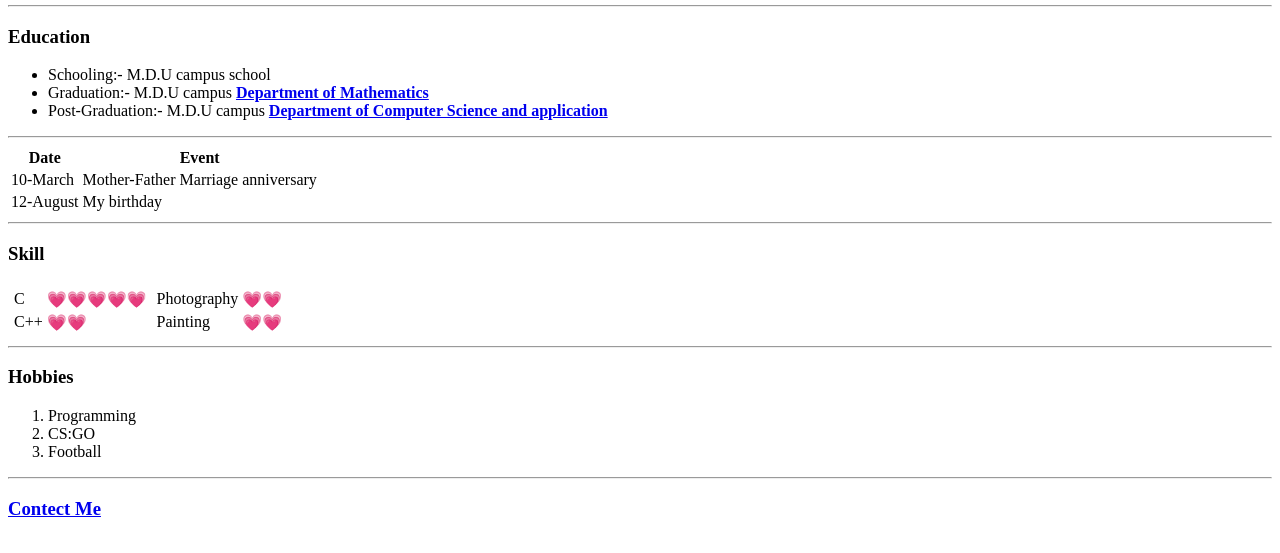
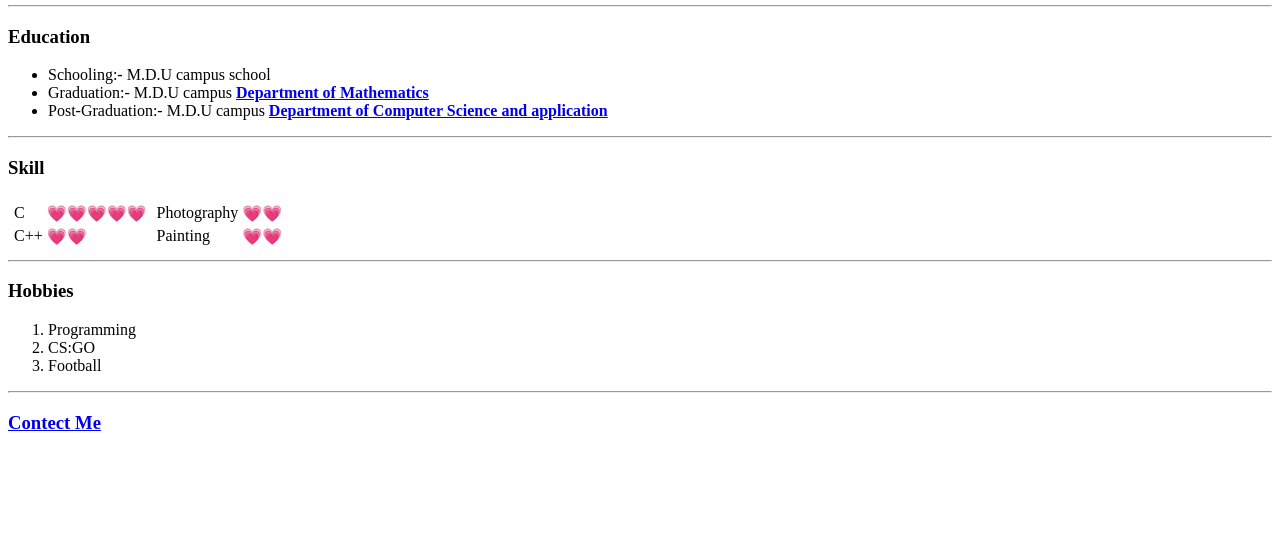
Before and after one commit to BhumitRohilla/cv, a plain HTML site: page index.html in a window 1280 px wide. Shown: the part 181-734 px from the top of the page. Drawn offline with Linux system fonts and the light colour scheme.

Commit message:
Removed event from code

```diff
--- a/index.html
+++ b/index.html
@@ -29,29 +29,6 @@
     <li>Post-Graduation:- M.D.U campus <strong><a href="https://mdu.ac.in/Department/DepartmentHome.aspx?Dept=4">Department of Computer Science and application</a></strong></li>
   </ul>
   <hr />
-  <table>
-    <thead>
-      <th>
-        Date
-      </th>
-      <th>
-        Event
-      </th>
-    </thead>
-    <tr>
-      <td>
-        10-March
-      </td>
-      <td>
-        Mother-Father Marriage anniversary
-      </td>
-    </tr>
-    <tr>
-      <td>12-August</td>
-      <td>My birthday</td>
-    </tr>
-  </table>
-  <hr/>
   <h3>Skill</h3>
   <table>
     <tr>
```
